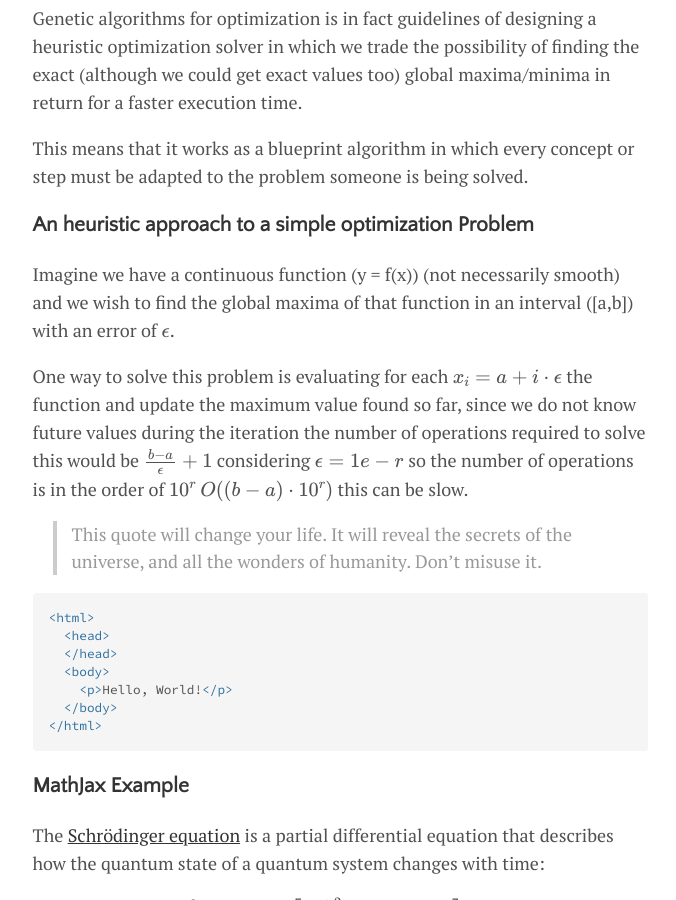
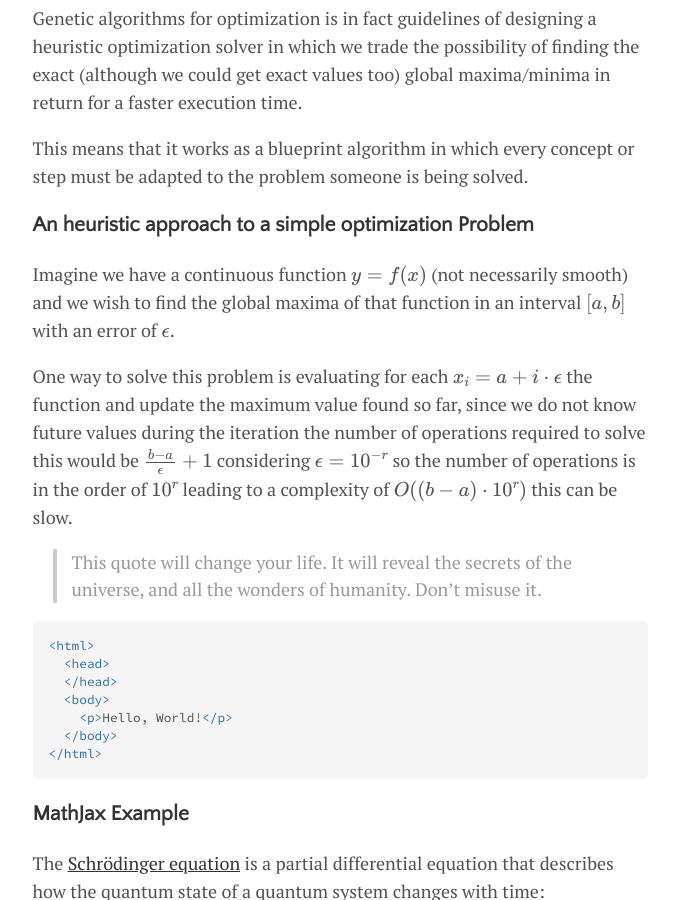
Before and after one commit to luisenriqueg/blog, a Jekyll site: the page built from _posts/2017-01-01-sample-post.md, in a window 1280 px wide and 900 px high, scrolled down 733 px. Shown: the whole window, without its empty margins (300-976 px from the left). Built offline with Jekyll 4.4.1, drawn with Linux system fonts in a browser that asks for light colours; nearby versions of some CDN libraries; formulas are drawn with MathJax 3.

Commit message:
correction GA TSP 1
correction of latex syntax

```diff
--- a/_posts/2017-01-01-sample-post.md
+++ b/_posts/2017-01-01-sample-post.md
@@ -19,9 +19,9 @@ This means that it works as a blueprint algorithm in which every concept or step
 
 ### An heuristic approach to a simple optimization Problem
 
-Imagine we have a continuous function \(y = f(x)\) (not necessarily smooth) and we wish to find the global maxima of that function in an interval \(\[a,b\]\) with an error of $\epsilon$.
+Imagine we have a continuous function $y = f(x)$ (not necessarily smooth) and we wish to find the global maxima of that function in an interval $\[a,b\]$ with an error of $\epsilon$.
 
-One way to solve this problem is evaluating for each $x_i = a + i\cdot\epsilon$ the function and update the maximum value found so far, since we do not know future values during the iteration the number of operations required to solve this would be $\frac{b-a}{\epsilon}+1$ considering $\epsilon = 1e-r$ so the number of operations is in the order of $10^r$ $O((b-a)\cdot 10^r)$ this can be slow.
+One way to solve this problem is evaluating for each $x_i = a + i\cdot\epsilon$ the function and update the maximum value found so far, since we do not know future values during the iteration the number of operations required to solve this would be $\frac{b-a}{\epsilon}+1$ considering $\epsilon = 10^{-r}$ so the number of operations is in the order of $10^r$ leading to a complexity of $O((b-a)\cdot 10^r)$ this can be slow.
 
 
 
```
